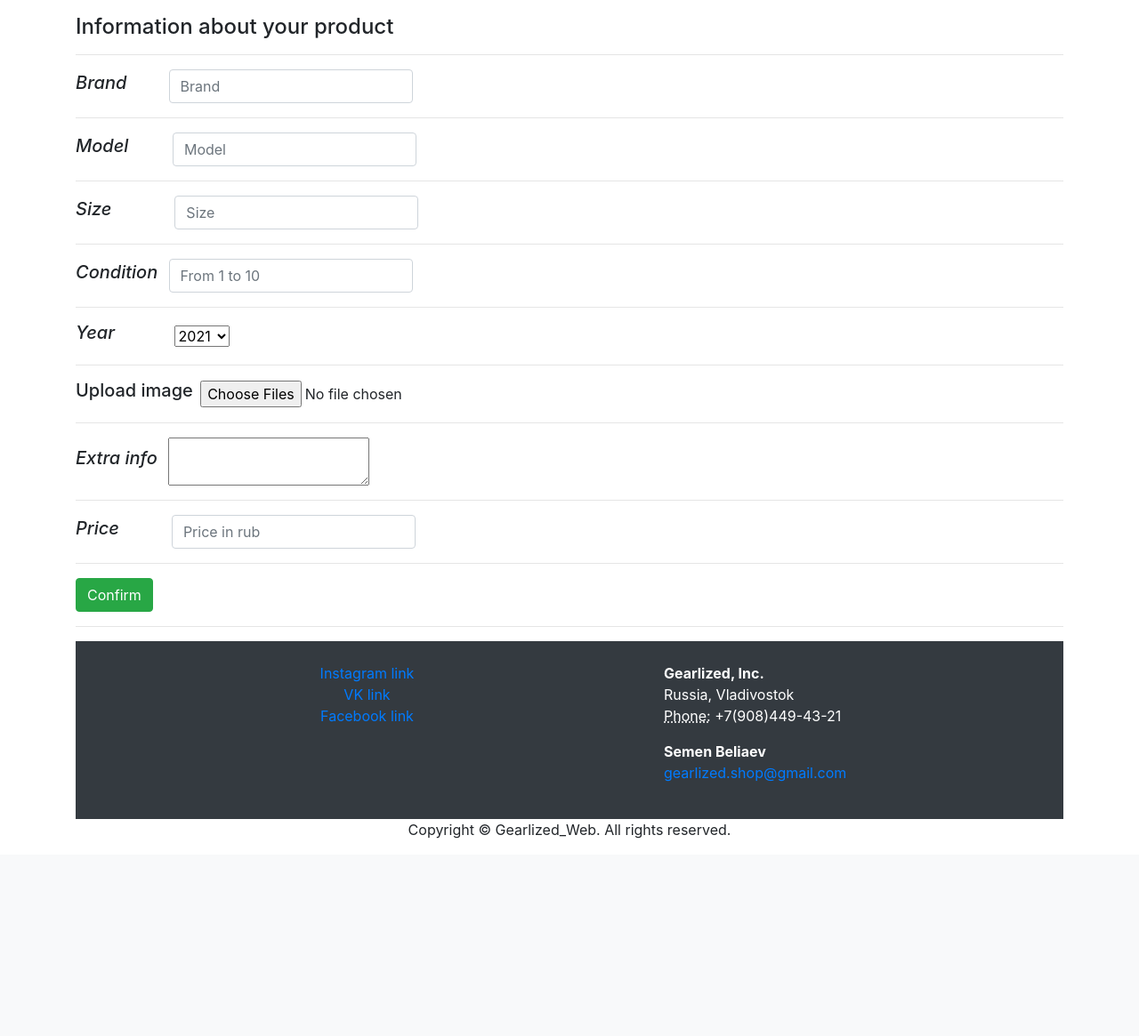
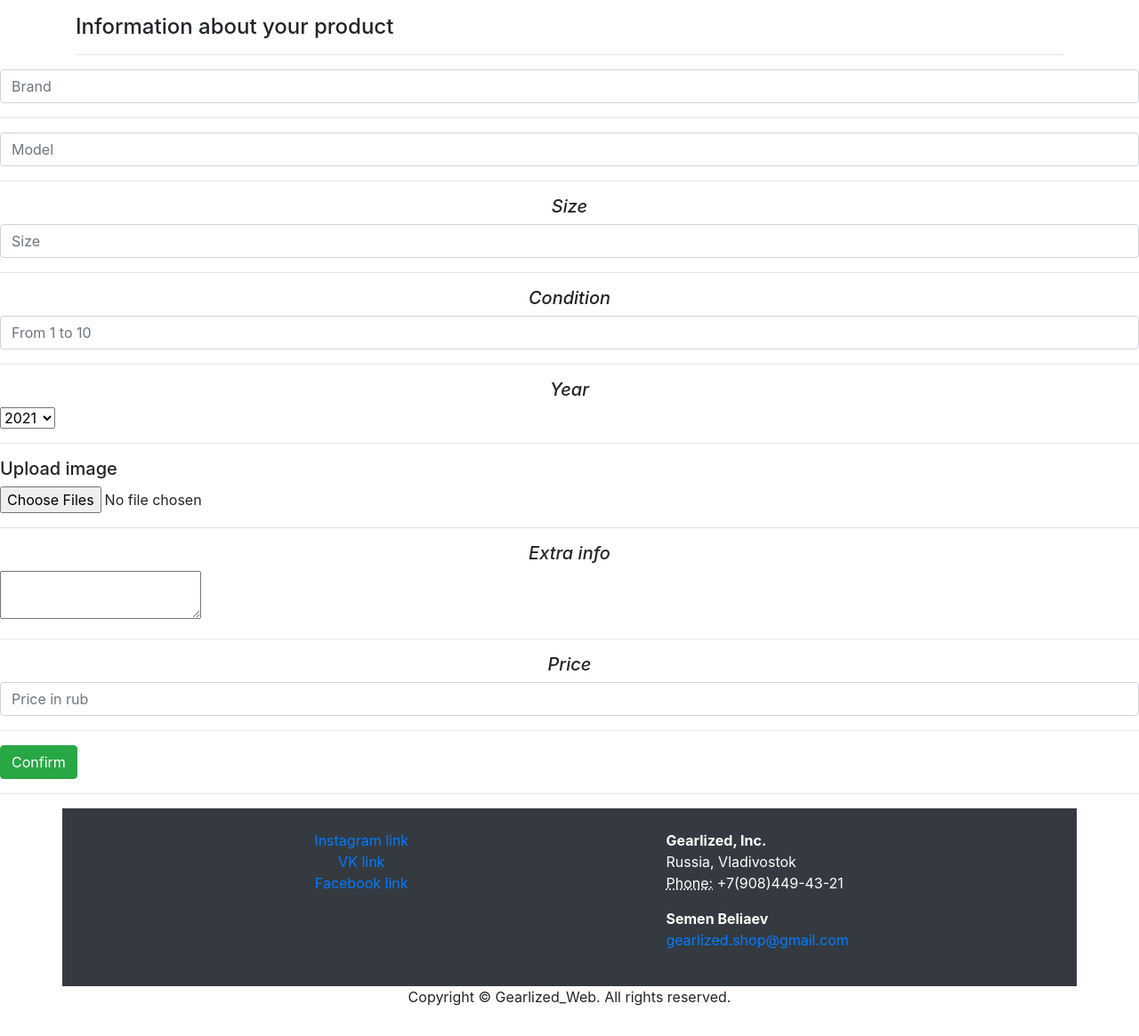
Before and after one commit to semeka13/Gearlized, a Django app: page /sell/ in a window 1280 px wide. Shown: the part 62-1227 px from the top of the page at 89% size. Before the commit the page ends 1005 px from the top, so only its background shows below. Run offline with Django 3.2, Linux system fonts and the light colour scheme; some libraries are stand-ins or nearby versions.

Commit message:
small changes

```diff
--- a/store/templates/store/login.html
+++ b/store/templates/store/login.html
@@ -59,12 +59,10 @@
     <div class="container mt-2 mr-auto">
          <form class="form-group">
              <h5 class="text-center" style="color:"><em>Email or Username</em></h5>
-             <h5 class="text-center" style="color:#FFFFFF"><em>2j</em></h5>
             <input class="form-control mr-sm-2" type="type" placeholder="Email or username" aria-label="type">
         <hr>
 
              <h5 class="text-center" style="color:"><em>Password</em></h5>
-             <h5 class="text-center" style="color:#FFFFFF"><em>25541112151</em></h5>
           <input class="form-control mr-sm-2" type="type" placeholder="Password" aria-label="type">
         <hr>
 
--- a/store/templates/store/sell.html
+++ b/store/templates/store/sell.html
@@ -55,34 +55,22 @@
 </div>
 
 <!-- item info -->
-<div class="container mt-2 mr-auto">
-    <form class="form-inline my-2 my-lg-0">
-        <h5 class="text-center"><em>Brand</em></h5>
-        <h5 class="text-center" style="color:#FFFFFF"><em>2jgjg</em></h5>
+<div class="form-group">
         <input class="form-control mr-sm-2" type="Brand" placeholder="Brand" aria-label="type" required />
-    </form>
     <hr>
-    <form class="form-inline my-3 my-lg-0">
-        <h5 class="text-center"><em>Model</em></h5>
-        <h5 class="text-center" style="color:#FFFFFF"><em>2554</em></h5>
+
         <input class="form-control mr-sm-2" type="model" placeholder="Model" aria-label="type" required />
-    </form>
     <hr>
-    <form class="form-inline my-4 my-lg-0">
+
         <h5 class="text-center"><em>Size</em></h5>
-        <h5 class="text-center" style="color:#FFFFFF"><em>286881</em></h5>
         <input class="form-control mr-sm-2" type="size" placeholder="Size" aria-label="type" required />
-    </form>
     <hr>
-    <form class="form-inline my-5 my-lg-0">
+
         <h5 class="text-center" ><em>Condition</em></h5>
-        <h5 class="text-center" style="color:#FFFFFF"><em>2</em></h5>
         <input class="form-control mr-sm-2" type="condition" placeholder="From 1 to 10" aria-label="type" required />
-    </form>
     <hr>
-    <form class="form-inline my-6 my-lg-0">
+
         <h5 class="text-center" ><em>Year</em></h5>
-        <h5 class="text-center" style="color:#FFFFFF"><em>242311</em></h5>
         <select name="year" id="year">
             <option value="2021">2021</option>
             <option value="2020">2020</option>
@@ -97,29 +85,20 @@
             <option value="2011">2011</option>
             <option value="2010">2010</option>
         </select>
-    </form>
     <hr>
-    <form class="form-inline my-7 my-lg-0">
         <form method="post" enctype="multipart/form-data">
             <h5>Upload image</h5>
-            <h5 class="text-center" style="color:#FFFFFF"><em>1</em></h5>
             <input type="file" id="file" name="file" multiple>
         </form>
-    </form>
     <hr>
-    <form class="form-inline my-8 my-lg-0">
         <h5 class="text-center"><em>Extra info</em></h5>
-        <h5 class="text-center" style="color:#FFFFFF"><em>2</em></h5>
         <textarea></textarea>
-    </form>
     <hr>
-    <form class="form-inline my-9 my-lg-0">
+
         <h5 class="text-center" ><em>Price</em></h5>
-        <h5 class="text-center" style="color:#FFFFFF"><em>24214</em></h5>
         <input class="form-control mr-sm-2" type="Price" placeholder="Price in rub" aria-label="type" required />
-    </form>
     <hr>
-    <form class="form-inline my-10 my-lg-0">
+
         <button type="button" class="btn btn-success">Confirm</button>
     </form>
 
```
Also changed, not shown: store/templates/store/register.html (+0 -8 lines).
